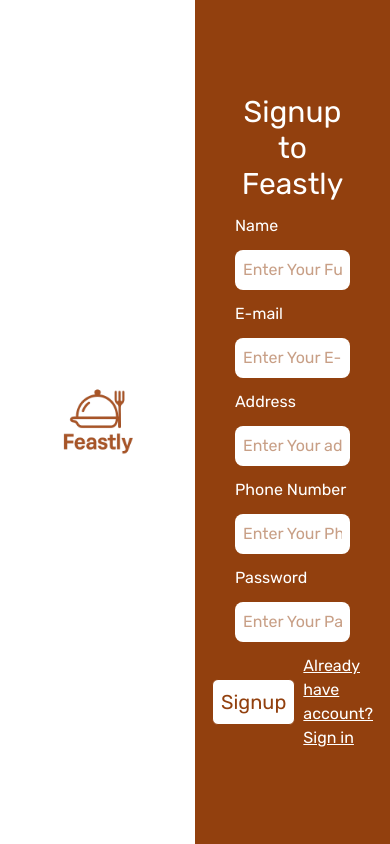
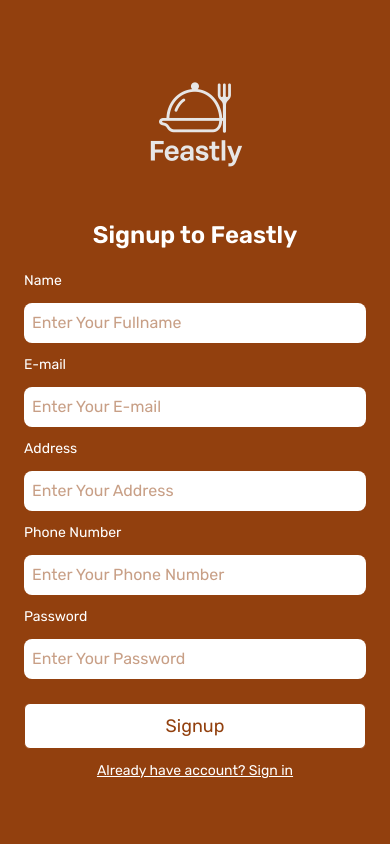
Before and after one commit to KarimElaskary/Feastly, a React (Vite) app: page /signup in a window 390 px wide. Built offline with nearby package versions, Linux system fonts and the light colour scheme.

Commit message:
styling Auth forms

```diff
--- a/src/pages/Signin.jsx
+++ b/src/pages/Signin.jsx
@@ -2,6 +2,7 @@
 import { Link, useNavigate } from "react-router-dom";
 import { useDispatch, useSelector } from "react-redux";
 import { login } from "../features/authSlice";
+import whitelogo from '../assets/whitelogo.png';
 
 const Signin = () => {
   const [email, setEmail] = useState("");
@@ -34,49 +35,60 @@
   }, [justLoggedIn, token, navigate]);
 
   return (
-    <div className="max-h-screen flex">
-      <div className="w-1/2 flex justify-center items-center h-screen">
+    <div className="min-h-screen flex flex-col md:flex-row">
+      {/* Logo Section - Hidden on mobile, shown on medium+ screens */}
+      <div className="hidden md:flex md:w-1/2 justify-center items-center h-screen">
         <img src="feastly.png" alt="logo" className="w-[50%]" />
       </div>
 
-      <div className="w-1/2 flex flex-col justify-center items-center h-screen bg-primary text-white">
-        <div className="w-full p-10 flex flex-col gap-3">
-          <h1 className="text-3xl text-center">Signin to Feastly</h1>
+      {/* Form Section */}
+      <div className="w-full md:w-1/2 flex flex-col justify-center items-center min-h-screen bg-primary text-white">
+        <div className="w-full p-6 md:p-10 flex flex-col gap-3 max-w-md">
+          {/* Mobile Logo - Only shown on mobile */}
+          <div className="flex justify-center mb-4 md:hidden">
+            <img src={whitelogo} alt="logo" className="w-32" />
+          </div>
 
-          <form onSubmit={handleSubmit} className="flex flex-col gap-3">
-            <label htmlFor="email">E-mail</label>
+          <h1 className="text-2xl md:text-3xl text-center font-semibold">Signin to Feastly</h1>
+
+          <form onSubmit={handleSubmit} className="flex flex-col gap-3 mt-4">
+            <label htmlFor="email" className="text-sm md:text-base">E-mail</label>
             <input
               id="email"
               type="email"
-              className="input text-black p-2 rounded"
+              className="input text-black p-3 rounded focus:outline-none focus:ring-2 focus:ring-white"
               placeholder="Enter Your E-mail"
               value={email}
               onChange={(e) => setEmail(e.target.value)}
               required
             />
 
-            <label htmlFor="password">Password</label>
+            <label htmlFor="password" className="text-sm md:text-base">Password</label>
             <input
               id="password"
               type="password"
-              className="input p-2 rounded"
+              className="input text-black p-3 rounded focus:outline-none focus:ring-2 focus:ring-white"
               placeholder="Enter Your Password"
               value={password}
               onChange={(e) => setPassword(e.target.value)}
               required
             />
 
-            {error && <p className="text-white text-sm text-center mt-2">{error}</p>}
+            {error && (
+              <p className="text-white text-sm text-center mt-2 bg-red-500 bg-opacity-20 p-2 rounded">
+                {error}
+              </p>
+            )}
 
-            <div className="flex gap-2 justify-center items-center mt-3">
+            <div className="flex flex-col md:flex-row gap-3 md:gap-2 justify-center items-center mt-3">
               <button
                 type="submit"
                 disabled={isLoading}
-                className="border rounded-md bg-white text-primary cursor-pointer p-2 transition-all flex items-center justify-center gap-2 text-xl disabled:opacity-60"
+                className="w-full md:w-auto border rounded-md bg-white text-primary cursor-pointer px-6 py-2 transition-all flex items-center justify-center gap-2 text-lg md:text-xl disabled:opacity-60 hover:bg-opacity-90"
               >
                 {isLoading ? "Signing in..." : "Signin"}
               </button>
-              <Link to="/signup" className="underline text-sm">
+              <Link to="/signup" className="underline text-sm hover:text-gray-200">
                 Or create an account here!
               </Link>
             </div>
--- a/src/pages/Signup.jsx
+++ b/src/pages/Signup.jsx
@@ -2,6 +2,7 @@
 import { Link, useNavigate } from "react-router-dom";
 import { useDispatch, useSelector } from "react-redux";
 import { register } from "../features/authSlice";
+import whitelogo from '../assets/whitelogo.png';
 
 const Signup = () => {
   const dispatch = useDispatch();
@@ -45,84 +46,117 @@
   };
 
   return (
-    <div className="max-h-screen flex">
-      <div className="w-1/2 flex justify-center items-center h-screen">
+    <div className="min-h-screen flex flex-col md:flex-row">
+      {/* Logo Section - Hidden on mobile, shown on medium+ screens */}
+      <div className="hidden md:flex md:w-1/2 justify-center items-center h-screen">
         <img src="feastly.png" alt="logo" className="w-[50%]" />
       </div>
-      <div className="w-1/2 flex flex-col justify-center items-center h-screen bg-primary text-white">
-        <form
-          onSubmit={handleSubmit}
-          className="w-full p-10 flex flex-col gap-3"
-        >
-          <h1 className="text-3xl text-center">Signup to Feastly</h1>
 
-          <label>Name</label>
+      {/* Form Section */}
+      <div className="w-full md:w-1/2 flex flex-col justify-center items-center min-h-screen bg-primary text-white py-8">
+        <div className="w-full p-6 md:p-10 flex flex-col gap-3 max-w-md overflow-y-auto">
+          {/* Mobile Logo - Only shown on mobile */}
+          <div className="flex justify-center mb-4 md:hidden">
+            <img src={whitelogo} alt="logo" className="w-32" />
+          </div>
+
+          <h1 className="text-2xl md:text-3xl text-center font-semibold mb-2">
+            Signup to Feastly
+          </h1>
+
+          <form onSubmit={handleSubmit} className="flex flex-col gap-3">
+            <label htmlFor="name" className="text-sm md:text-base">
+              Name
+            </label>
             <input
+              id="name"
               type="text"
               name="name"
-            className="input"
+              className="input text-black p-3 rounded focus:outline-none focus:ring-2 focus:ring-white"
               placeholder="Enter Your Fullname"
               value={formData.name}
               onChange={handleChange}
+              required
             />
 
-          <label>E-mail</label>
+            <label htmlFor="email" className="text-sm md:text-base">
+              E-mail
+            </label>
             <input
-            type="text"
+              id="email"
+              type="email"
               name="email"
-            className="input"
+              className="input text-black p-3 rounded focus:outline-none focus:ring-2 focus:ring-white"
               placeholder="Enter Your E-mail"
               value={formData.email}
               onChange={handleChange}
+              required
             />
 
-          <label>Address</label>
+            <label htmlFor="address" className="text-sm md:text-base">
+              Address
+            </label>
             <input
+              id="address"
               type="text"
               name="address"
-            className="input"
-            placeholder="Enter Your address"
+              className="input text-black p-3 rounded focus:outline-none focus:ring-2 focus:ring-white"
+              placeholder="Enter Your Address"
               value={formData.address}
               onChange={handleChange}
+              required
             />
 
-          <label>Phone Number</label>
+            <label htmlFor="phoneNumber" className="text-sm md:text-base">
+              Phone Number
+            </label>
             <input
-            type="text"
+              id="phoneNumber"
+              type="tel"
               name="phoneNumber"
-            className="input"
+              className="input text-black p-3 rounded focus:outline-none focus:ring-2 focus:ring-white"
               placeholder="Enter Your Phone Number"
               value={formData.phoneNumber}
               onChange={handleChange}
+              required
             />
 
-          <label>Password</label>
+            <label htmlFor="password" className="text-sm md:text-base">
+              Password
+            </label>
             <input
+              id="password"
               type="password"
               name="password"
-            className="input"
+              className="input text-black p-3 rounded focus:outline-none focus:ring-2 focus:ring-white"
               placeholder="Enter Your Password"
               value={formData.password}
               onChange={handleChange}
+              required
             />
 
-          {error && <p className="text-red-500 text-sm">{error}</p>}
+            {error && (
+              <p className="text-white text-sm text-center bg-red-500 bg-opacity-20 p-2 rounded">
+                {error}
+              </p>
+            )}
 
-          <div className="flex gap-2 justify-center items-center">
+            <div className="flex flex-col md:flex-row gap-3 md:gap-2 justify-center items-center mt-3">
               <button
                 type="submit"
                 disabled={isLoading}
-              className="border rounded-md bg-white text-primary cursor-pointer p-2 transition-all flex items-center justify-center gap-2 text-xl"
+                className="w-full md:w-auto border rounded-md bg-white text-primary cursor-pointer px-6 py-2 transition-all flex items-center justify-center gap-2 text-lg md:text-xl disabled:opacity-60 hover:bg-opacity-90"
               >
                 {isLoading ? "Signing up..." : "Signup"}
               </button>
-            <Link to="/signin" className="underline">
+              <Link to="/signin" className="underline text-sm hover:text-gray-200">
                 Already have account? Sign in
               </Link>
             </div>
           </form>
         </div>
       </div>
+    </div>
   );
 };
 
```
Also changed, not shown: src/assets/whitelogo.png (added). Lines whose indentation alone changed are shown as unchanged.
